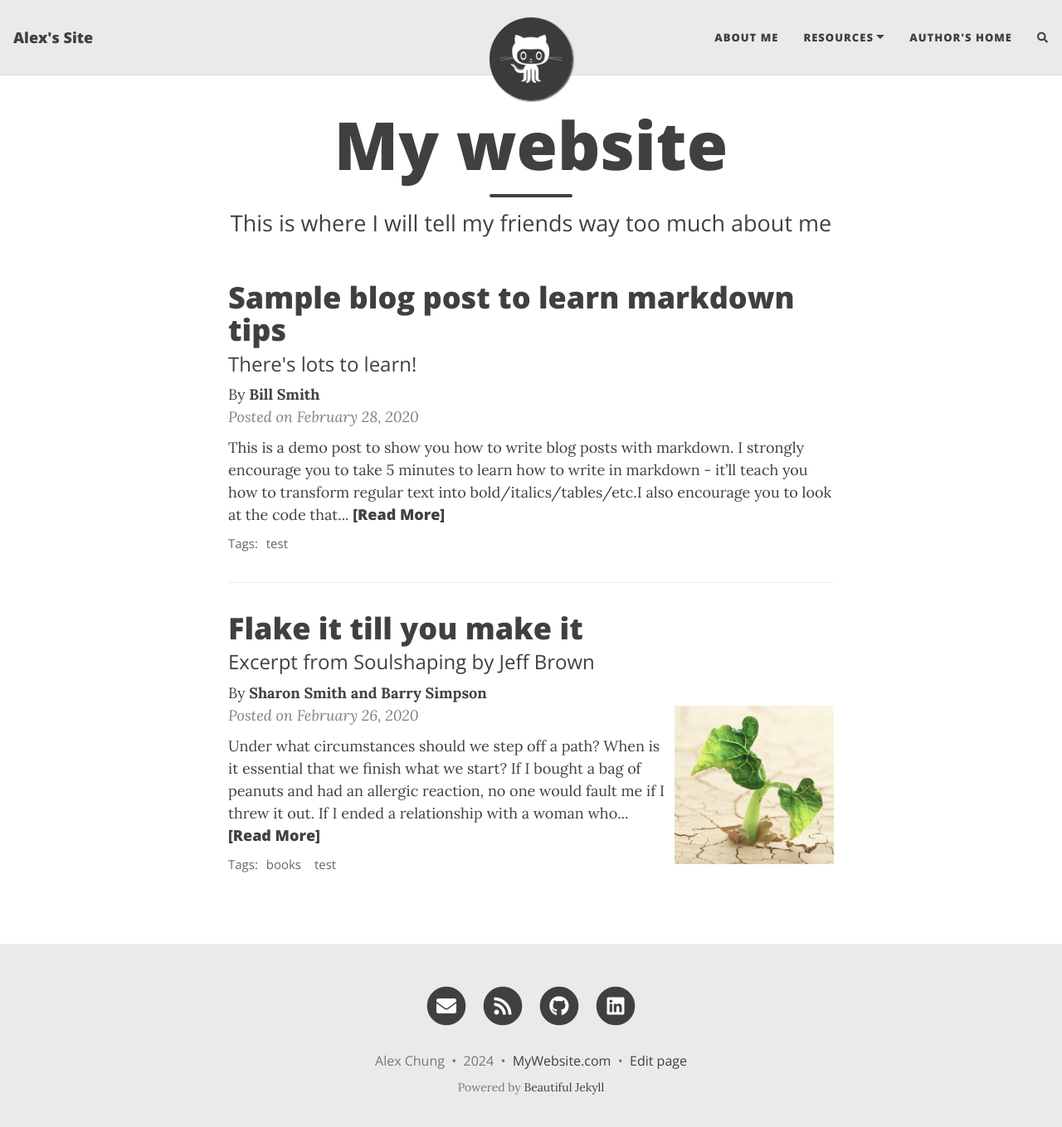
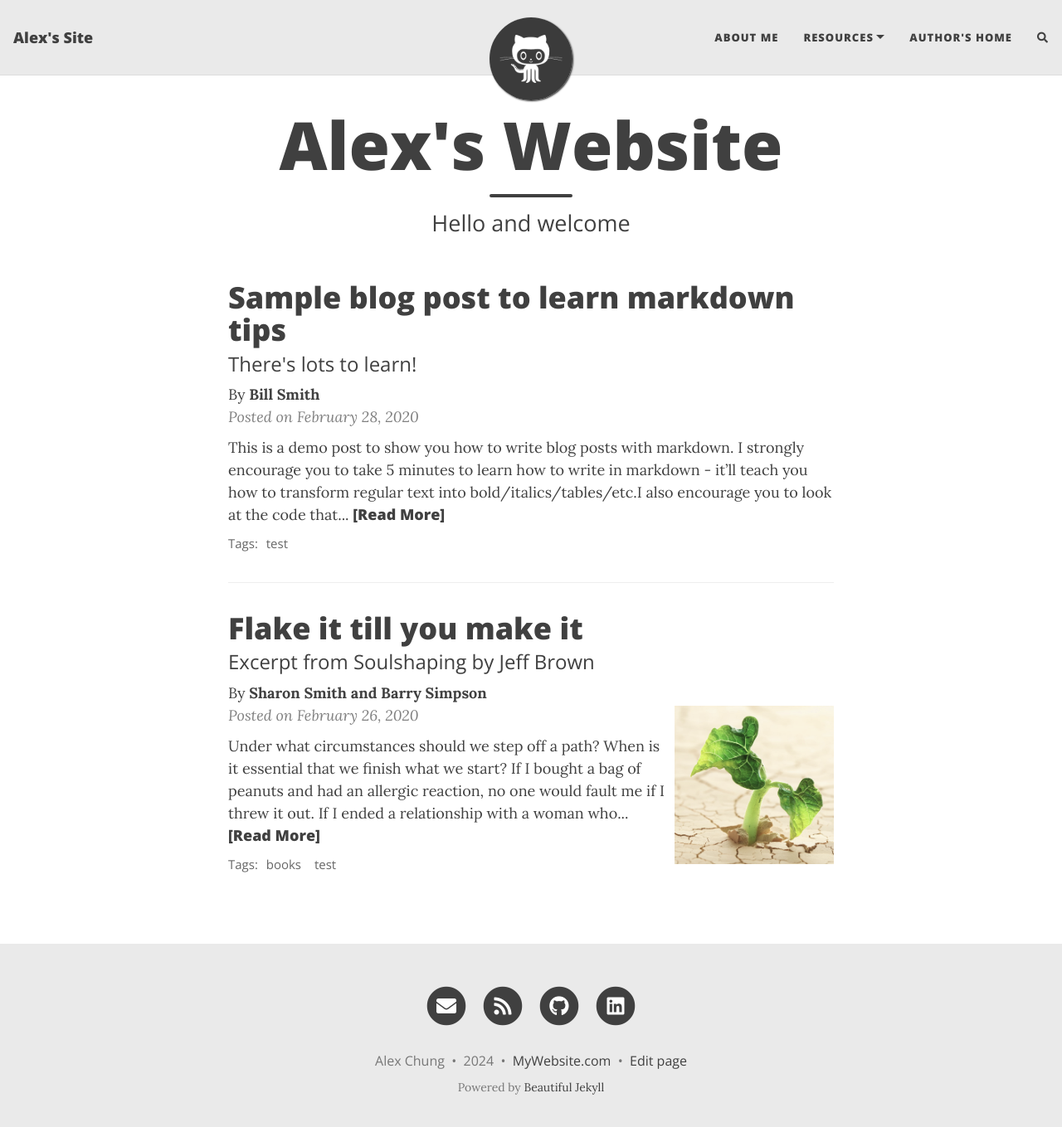
Before and after one commit to alexchung1233/alexchung1233.github.io, a Jekyll site: the page built from index.html, in a window 1280 px wide and 1372 px high. Shown: the top 1359 px of the window at 83% size. Built offline with Jekyll 4.4.1, drawn with Linux system fonts in a browser that asks for light colours; nearby versions of some CDN libraries; the list of posts is cut into pages by our own code; comment, search, counter and statistics services are not loaded.

Commit message:
Update index

```diff
--- a/index.html
+++ b/index.html
@@ -1,5 +1,5 @@
 ---
 layout: home
-title: My website
-subtitle: This is where I will tell my friends way too much about me
+title: Alex's Website
+subtitle: Hello and welcome
 ---
```
